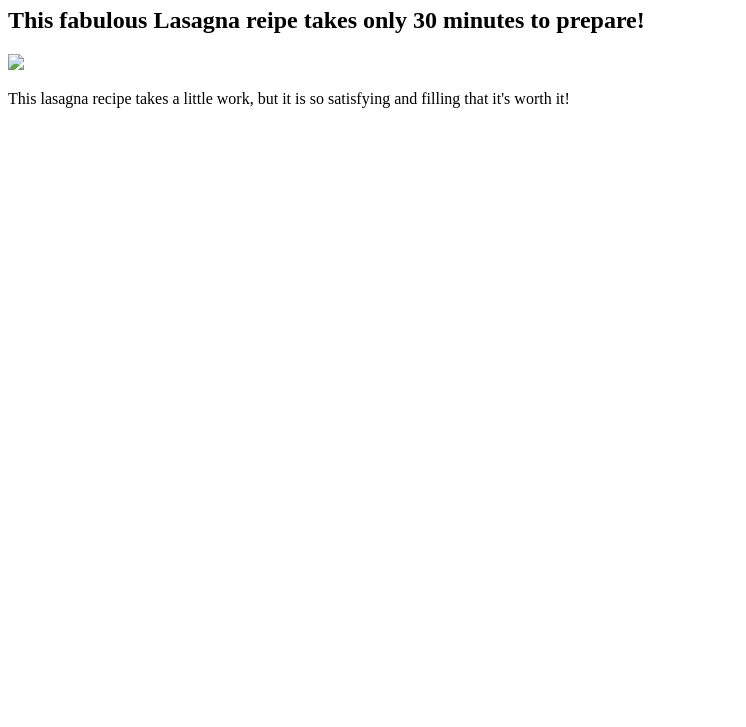
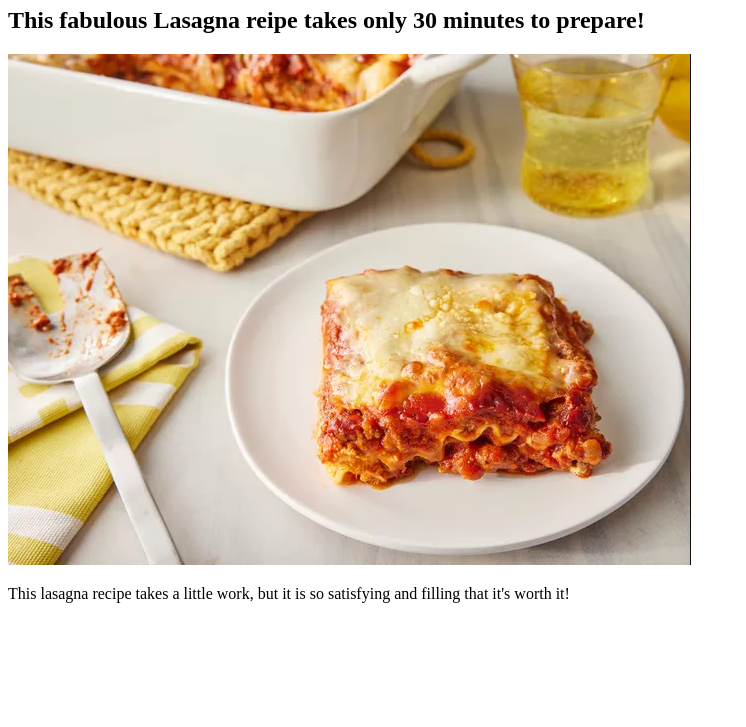
Before and after one commit to Bruce-Moody/odin-recipes, a plain HTML site: page recipes/lasagna.html in a window 1280 px wide. Shown: the part 73-800 px from the top of the page, without its empty margins (0-746 px from the left). Drawn offline with Linux system fonts and the light colour scheme; the site is published under a folder, as on GitHub Pages, so addresses that start at the root find nothing.

Commit message:
Fixed broken link to picture of lasagana

```diff
--- a/recipes/lasagna.html
+++ b/recipes/lasagna.html
@@ -11,7 +11,7 @@
         <h2>This fabulous Lasagna reipe takes only 30 minutes to prepare!</h2>
     </p>
     <p>
-        <img src="/img/lasagna.png">
+        <img src="../img/lasagna.png">
     </p>
     <p>
         This lasagna recipe takes a little work, but it is so satisfying and filling that it's worth it!
```
